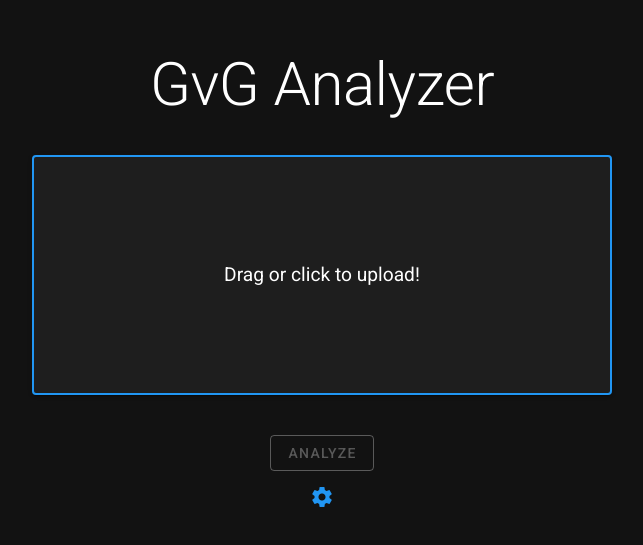
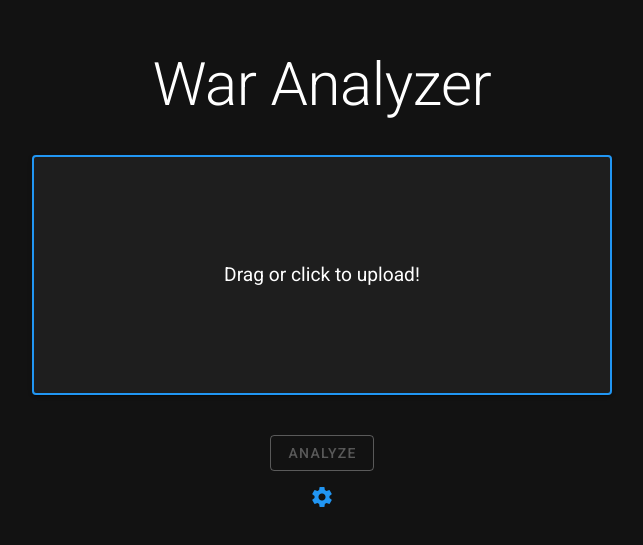
Before and after one commit to Orakulie/bdo-war-analyzer, a Vue app: page / in a window 1280 px wide. Shown: the part 121-666 px from the top of the page, without its empty margins (318-961 px from the left). Built offline with nearby package versions, Linux system fonts and the light colour scheme.

Commit message:
minor changes

```diff
--- a/src/views/Analyze.vue
+++ b/src/views/Analyze.vue
@@ -4,7 +4,6 @@
       <v-container
         style="display: flex; flex-direction: column; align-items: center"
       >
-        <!-- <div class="text-center text-h2 mb-5">Analy</div> -->
         <v-sheet
           rounded
           :height="stepper != 3 ? '40vh' : ''"
--- a/src/views/Upload.vue
+++ b/src/views/Upload.vue
@@ -4,7 +4,7 @@
       <v-container
         style="display: flex; flex-direction: column; align-items: center"
       >
-        <div class="text-center text-h2 mb-5">GvG Analyzer</div>
+        <div class="text-center text-h2 mb-5">War Analyzer</div>
 
         <v-hover v-slot="{ hover }">
           <v-sheet
@@ -51,10 +51,6 @@
                     </v-btn>
                   </v-app-bar>
                   <v-card-text class="text-center pt-0">
-                    <!-- <v-progress-linear
-                      :ref="img.name"
-                      indeterminate
-                    ></v-progress-linear> -->
                   </v-card-text>
                 </v-card>
                 <v-card
@@ -97,7 +93,7 @@
           <v-dialog
             v-model="settingsDialog"
             transition="dialog-bottom-transition"
-            width="30%"
+            width="50%"
           >
             <template v-slot:activator="{ on, attrs }">
               <v-btn color="primary" dark v-bind="attrs" v-on="on" icon>
@@ -186,7 +182,7 @@
   line-height: 2rem;
   letter-spacing: normal !important;
   font-family: "Roboto", sans-serif !important;
-
+  text-align: center;
   align-items: center !important;
   justify-content: center !important;
 
```
